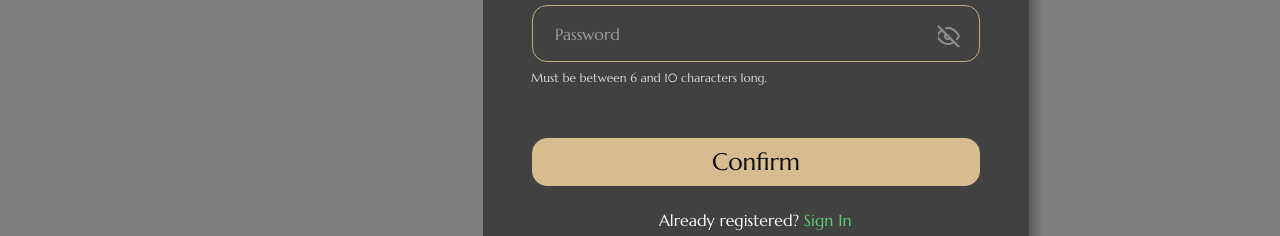
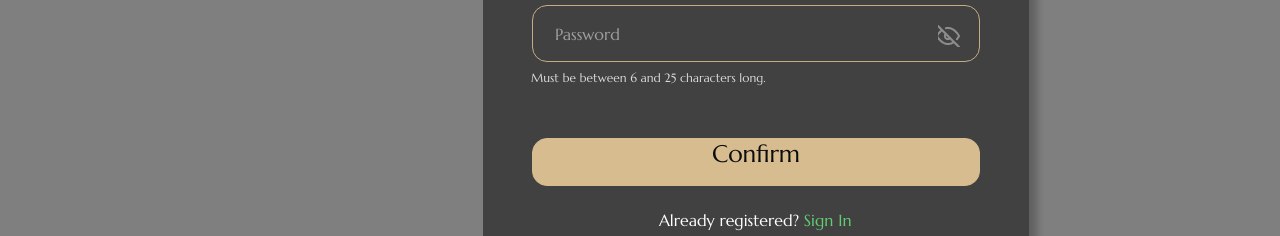
Before and after one commit to CMPetManager/CM-memory-seller, a React (Create React App) app: page /registration in a window 1280 px wide. Shown: the part 469-705 px from the top of the page. Built offline with nearby package versions, Linux system fonts and the light colour scheme; a web font is replaced by a local one.

Commit message:
hidden function

```diff
--- a/src/components/Authentication/Registration/Registration.css
+++ b/src/components/Authentication/Registration/Registration.css
@@ -73,7 +73,7 @@
   line-height: 20px;
   padding-left: 22px;
   padding-right: 40px;
-  outline:none;
+  outline: none;
 }
 
 .input_form::placeholder {
@@ -147,6 +147,8 @@
   border: 1px solid #fbdba3;
   border-radius: 15px;
   transition-duration: 0.4s;
+  text-decoration: none;
+  cursor: pointer;
 }
 
 .input__confirm-btn:hover {
@@ -155,12 +157,17 @@
 }
 
 .input__confirm-text {
+  display: flex;
+  align-items: center;
+  justify-content: center;
   font-family: "Marcellus";
   font-style: normal;
   font-weight: 400;
   font-size: 24px;
   line-height: 30px;
   color: #000000;
+  /* margin-left: 172px;
+  margin-top: 12px; */
 }
 
 .confirm__text-log {
--- a/src/components/Authentication/Registration/Registration.jsx
+++ b/src/components/Authentication/Registration/Registration.jsx
@@ -25,31 +25,14 @@ const Registration = (props) => {
   const [emailEmptyError, setEmailEmptyError] = useState(
     'Please enter your Email'
   );
-  const [passwordEmptyError, setPasswordEmptyError] = useState(
-    'Please enter your Password'
-  );
   const [passwordError, setPasswordError] = useState(false);
-  const emptyPassword = () => {
-    if (passwordError === ' ') {
-      setPasswordError('Please enter your Email');
-    } else {
-      setPasswordError(false);
-    }
-  };
-  const [passwordTextHidden, setPasswordTextHidden] = useState(
-    'Must be between 6 and 10 characters long.'
-  );
-  const textHidden = () => {
-    if (passwordError && passwordEmptyError) {
-      setPasswordTextHidden(false);
-    } else {
-      setPasswordTextHidden('Must be between 6 and 10 characters long.');
-    }
-  };
+
+  const passwordText = 'Must be between 6 and 25 characters long.';
+
   // ошибка: не соответствует критериям
   const nameHandler = (e) => {
     setName(e.target.value);
-    if (e.target.value.length < 1 || e.target.value.length > 64) {
+    if (e.target.value.length < 1 || e.target.value.length > 25) {
       setNameEmptyError('The Name doesn’t match required criteria');
     } else {
       setNameEmptyError('');
@@ -68,8 +51,10 @@ const Registration = (props) => {
 
   const passwordHendler = (e) => {
     setPassword(e.target.value);
-    if (e.target.value.length <= 6 || e.target.value.length > 64) {
+    if (e.target.value.length <= 6 || e.target.value.length > 25) {
       setPasswordError('The password doesn’t match required criteria');
+    } else if (e.target.value.length === ' ') {
+      setPasswordError('Please enter your Password');
     } else {
       setPasswordError(false);
     }
@@ -156,36 +141,33 @@ const Registration = (props) => {
               placeholder='Password'
               value={password}
               onChange={(e) => {
-                emptyPassword();
                 setPasswordError(e);
                 passwordHendler(e);
-                textHidden();
               }}
             />
             <div className='input__text-error empty-password'>
-              {passwordError}
+              {/* {passwordError} */}
             </div>
-            {passwordDirty && passwordEmptyError && (
+            {/* {passwordDirty && passwordError && (
               <div className='input__text-error empty-password'>
-                {passwordEmptyError}
+                {passwordError}
               </div>
-            )}
-
+            )} */}
             <button
               type='button'
               className='input__password_eye-off'
               onClick={togglePassword}
             ></button>
             <p className='input__text password__text_hidden'>
-              {passwordTextHidden}
+              {passwordError ? passwordError : passwordText}
             </p>
           </div>
         </div>
 
         <div>
-          <button type='submit' className='input__confirm-btn'>
+          <a href='../' type='submit' className='input__confirm-btn'>
             <span className='input__confirm-text'>Confirm</span>
-          </button>
+          </a>
 
           <p className='confirm__text-log'>
             Already registered?{' '}
```
